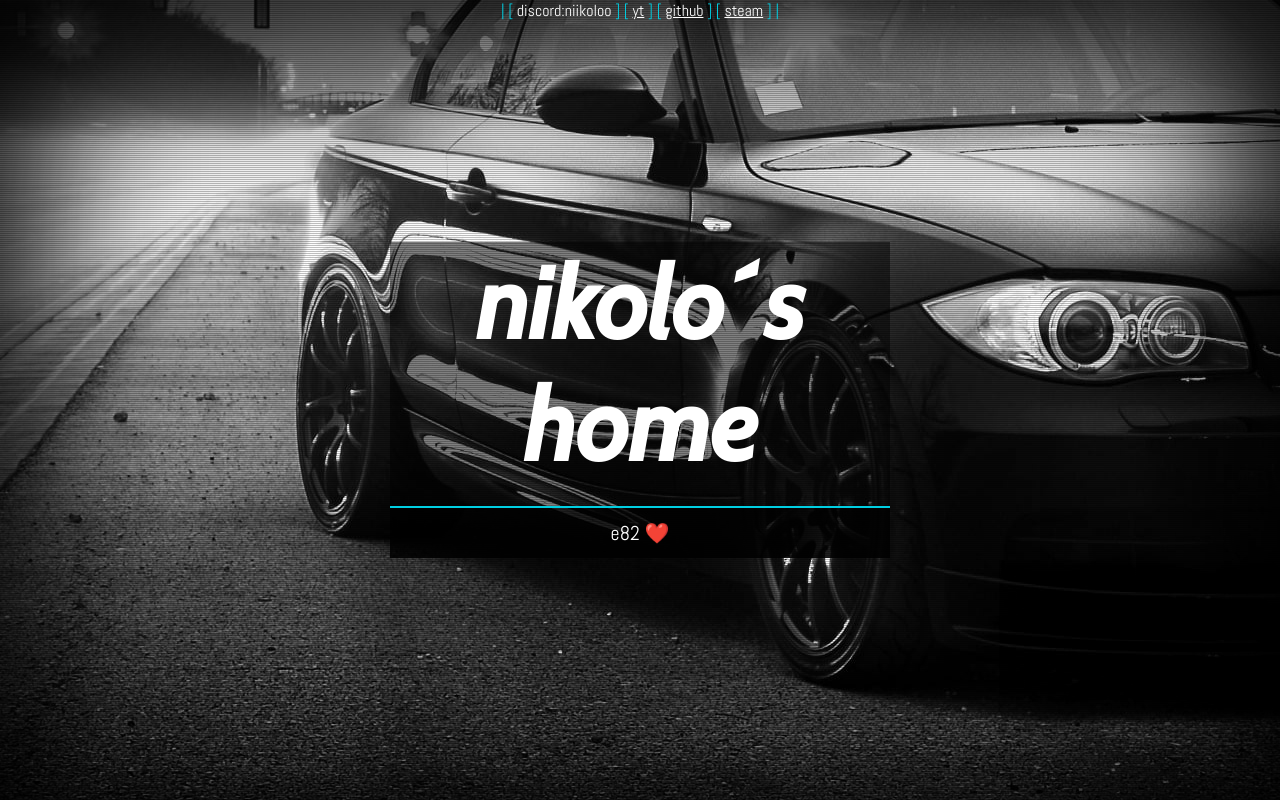
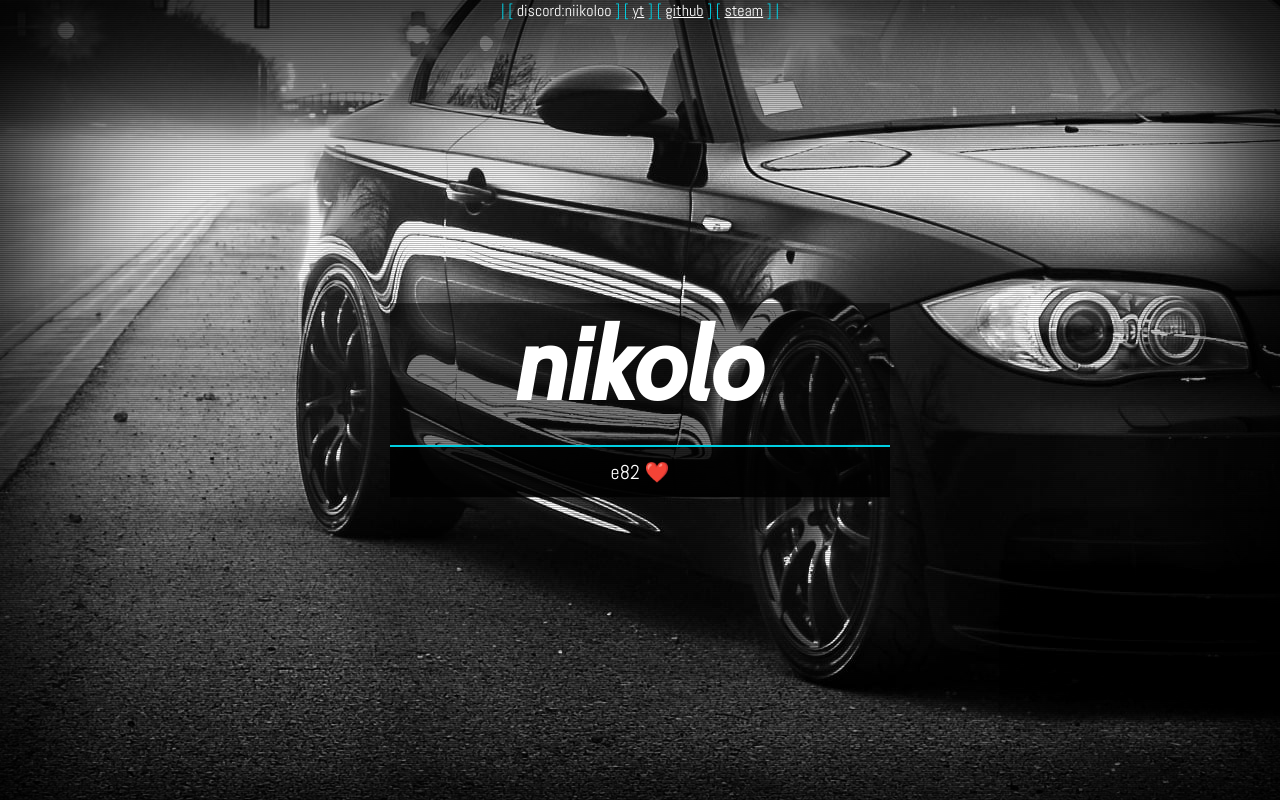
Before and after one commit to MaanKoloo/nikolo.world, a plain HTML site: page index.html in a window 1280 px wide. Drawn offline with nearby package versions, Linux system fonts and the light colour scheme.

Commit message:
Update index.html

```diff
--- a/index.html
+++ b/index.html
@@ -14,7 +14,7 @@
 </div>
 
     <header>
-        <h1>nikolo´s home</h1>
+        <h1>nikolo</h1>
         <div class="subhead">
         <p>nikolo.world</p>
         <p>e82 ❤️</p>
```
